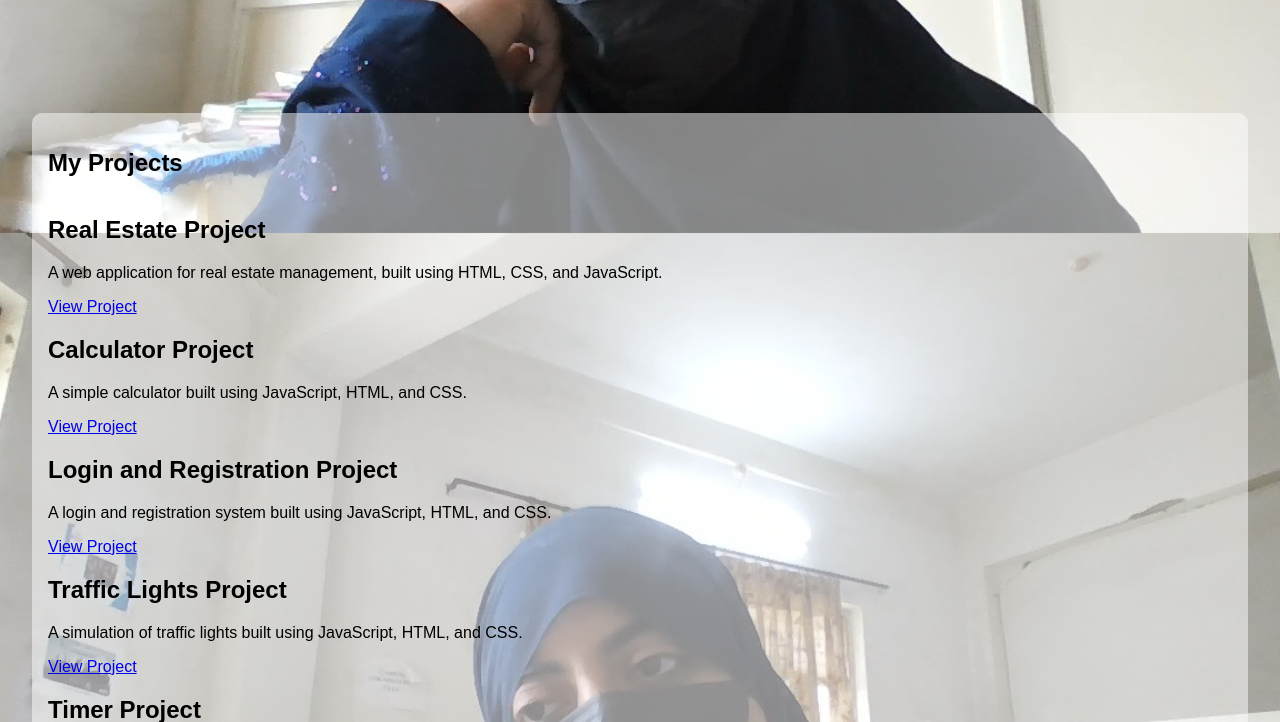
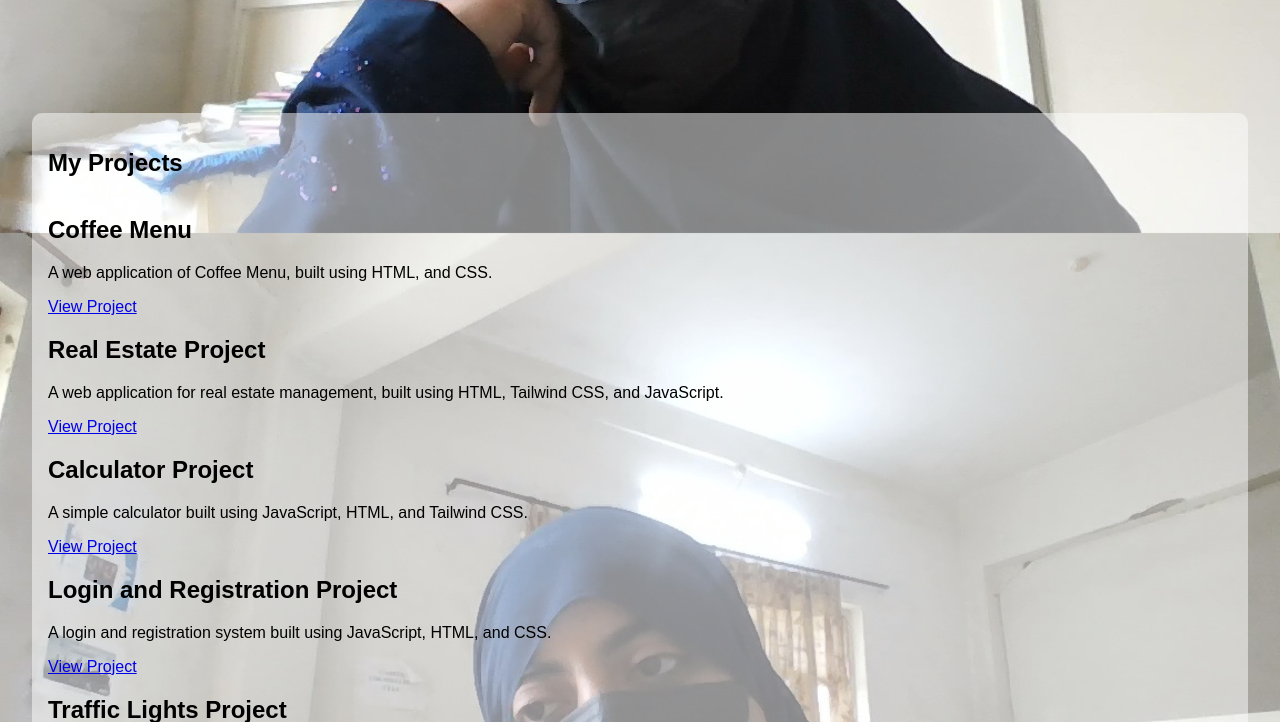
Before and after one commit to KhanamShaik/Khanams-Portfolio, a website: page index.html in a window 1280 px wide. Shown: the part 567-1289 px from the top of the page. Drawn offline with Linux system fonts and the light colour scheme.

Commit message:
Update index.html

```diff
--- a/index.html
+++ b/index.html
@@ -115,14 +115,19 @@ header nav a {
     <section id="projects">
         <h1>My Projects</h1>
         <div class="project-grid">
+             <div class="project">
+                <h2>Coffee Menu</h2>
+                <p>A web application of Coffee Menu, built using HTML, and  CSS.</p>
+                <a href="https://coffee-menu-mu.vercel.app/" target="_blank">View Project</a>
+            </div>
             <div class="project">
                 <h2>Real Estate Project</h2>
-                <p>A web application for real estate management, built using HTML, CSS, and JavaScript.</p>
+                <p>A web application for real estate management, built using HTML, Tailwind CSS, and JavaScript.</p>
                 <a href="https://realestate-wheat-omega.vercel.app/" target="_blank">View Project</a>
             </div>
             <div class="project">
                 <h2>Calculator Project</h2>
-                <p>A simple calculator built using JavaScript, HTML, and CSS.</p>
+                <p>A simple calculator built using JavaScript, HTML, and Tailwind CSS.</p>
                 <a href="#" target="_blank">View Project</a>
             </div>
             <div class="project">
```
